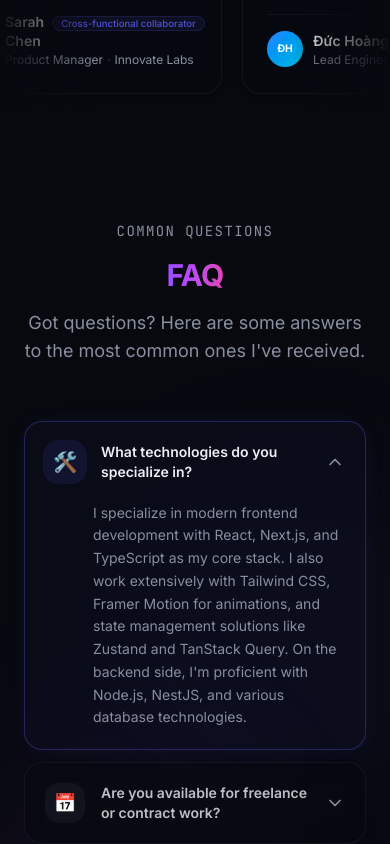
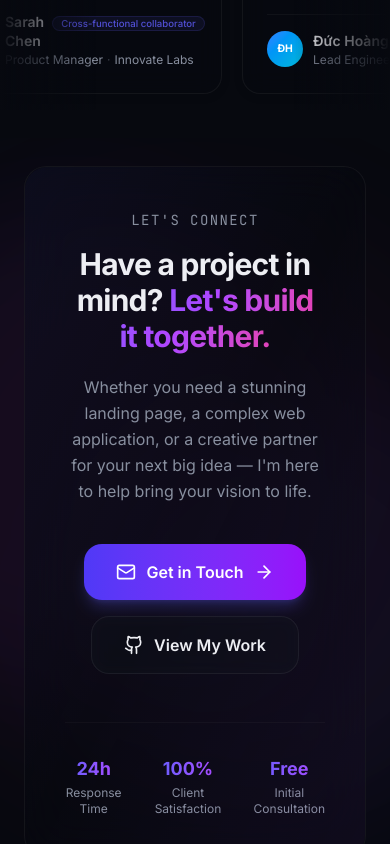
Before and after one commit to CrisNguyen2025/crisne-website, a Next.js app: page / in a window 390 px wide. Shown: the part 8500-9344 px from the top of the page. Built offline with nearby package versions, Linux system fonts and the light colour scheme.

Commit message:
feat: Introduce a new CTA section to the homepage and refine FAQ section padding.

```diff
--- a/app/page.tsx
+++ b/app/page.tsx
@@ -5,6 +5,7 @@ import { ExperienceSection } from "@/components/experience-section";
 import { ProjectsSection } from "@/components/projects-section";
 import { TestimonialsSection } from "@/components/testimonials-section";
 import { FaqSection } from "@/components/faq-section";
+import { CtaSection } from "@/components/cta-section";
 import { AnimatedBackground } from "@/components/animated-background";
 import { FloatingShapes } from "@/components/floating-shapes";
 import { Footer } from "@/components/footer";
@@ -21,6 +22,7 @@ export default function Home() {
         <ExperienceSection />
         <ProjectsSection />
         <TestimonialsSection />
+        <CtaSection />
         <FaqSection />
       </main>
       <Footer />
--- /dev/null
+++ b/components/cta-section.tsx
@@ -0,0 +1,175 @@
+"use client";
+
+import { motion } from "framer-motion";
+import { ArrowRight, Sparkles, Mail, MessageSquare } from "lucide-react";
+import { GradientText } from "@/components/gradient-text";
+
+const containerVariants = {
+  hidden: { opacity: 0 },
+  visible: {
+    opacity: 1,
+    transition: {
+      staggerChildren: 0.12,
+      delayChildren: 0.2,
+    },
+  },
+};
+
+const itemVariants = {
+  hidden: { opacity: 0, y: 30 },
+  visible: {
+    opacity: 1,
+    y: 0,
+    transition: {
+      duration: 0.6,
+      ease: [0.16, 1, 0.3, 1] as [number, number, number, number],
+    },
+  },
+};
+
+const floatingVariants = {
+  animate: {
+    y: [-8, 8, -8],
+    rotate: [-3, 3, -3],
+    transition: {
+      duration: 6,
+      repeat: Infinity,
+      ease: "easeInOut" as const,
+    },
+  },
+};
+
+export function CtaSection() {
+  return (
+    <section id="contact" className="relative py-7 sm:py-10 overflow-hidden">
+      <div className="absolute inset-0 pointer-events-none">
+        <div className="absolute top-1/3 left-1/6 w-md h-112 bg-indigo-500/5 rounded-full blur-3xl" />
+        <div className="absolute bottom-1/4 right-1/6 w-lg h-128 bg-purple-500/5 rounded-full blur-3xl" />
+        <div className="absolute top-1/2 left-1/2 -translate-x-1/2 -translate-y-1/2 w-160 h-160 bg-pink-500/3 rounded-full blur-3xl" />
+      </div>
+
+      <motion.div
+        className="absolute top-16 right-[15%] hidden md:block text-indigo-500/20"
+        variants={floatingVariants}
+        animate="animate"
+      >
+        <Sparkles className="w-8 h-8" />
+      </motion.div>
+      <motion.div
+        className="absolute bottom-20 left-[12%] hidden md:block text-purple-500/20"
+        variants={floatingVariants}
+        animate="animate"
+        style={{ animationDelay: "2s" }}
+      >
+        <MessageSquare className="w-7 h-7" />
+      </motion.div>
+
+      <div className="max-w-4xl mx-auto px-6 relative z-10">
+        <motion.div
+          className="relative rounded-3xl border border-border/50 bg-background/60 backdrop-blur-xl p-10 sm:p-14 md:p-16 overflow-hidden"
+          variants={containerVariants}
+          initial="hidden"
+          whileInView="visible"
+          viewport={{ once: true, margin: "-80px" }}
+        >
+          <div className="absolute inset-0 rounded-3xl bg-linear-to-br from-indigo-500/5 via-transparent to-purple-500/5 pointer-events-none" />
+          <div className="absolute -top-px left-8 right-8 h-px bg-linear-to-r from-transparent via-indigo-500/30 to-transparent" />
+
+          <div className="relative z-10 text-center">
+            <motion.span
+              variants={itemVariants}
+              className="inline-block text-sm font-mono text-muted-foreground tracking-widest uppercase mb-4"
+            >
+              Let&apos;s Connect
+            </motion.span>
+
+            <motion.h2
+              variants={itemVariants}
+              className="text-3xl sm:text-4xl md:text-5xl font-bold tracking-tight mb-5"
+            >
+              Have a project in mind?{" "}
+              <br className="hidden sm:block" />
+              <GradientText>Let&apos;s build it together.</GradientText>
+            </motion.h2>
+
+            <motion.p
+              variants={itemVariants}
+              className="text-muted-foreground text-base sm:text-lg max-w-2xl mx-auto mb-10 leading-relaxed"
+            >
+              Whether you need a stunning landing page, a complex web
+              application, or a creative partner for your next big idea — I&apos;m
+              here to help bring your vision to life.
+            </motion.p>
+
+            <motion.div
+              variants={itemVariants}
+              className="flex flex-col sm:flex-row items-center justify-center gap-4"
+            >
+              <motion.a
+                href="mailto:hello@crisne.dev"
+                className="group relative inline-flex items-center gap-2.5 px-8 py-4 rounded-2xl bg-linear-to-r from-indigo-600 to-purple-600 text-white font-semibold text-base shadow-lg shadow-indigo-500/25 hover:shadow-indigo-500/40 transition-shadow duration-300 overflow-hidden"
+                whileHover={{ scale: 1.03, y: -2 }}
+                whileTap={{ scale: 0.97 }}
+              >
+                <span className="absolute inset-0 bg-linear-to-r from-indigo-500 to-purple-500 opacity-0 group-hover:opacity-100 transition-opacity duration-300" />
+                <Mail className="w-5 h-5 relative z-10" />
+                <span className="relative z-10">Get in Touch</span>
+                <motion.span
+                  className="relative z-10"
+                  initial={{ x: 0 }}
+                  whileHover={{ x: 4 }}
+                  transition={{ type: "spring", stiffness: 400, damping: 20 }}
+                >
+                  <ArrowRight className="w-5 h-5" />
+                </motion.span>
+              </motion.a>
+
+              <motion.a
+                href="https://github.com/crisne"
+                target="_blank"
+                rel="noopener noreferrer"
+                className="inline-flex items-center gap-2.5 px-8 py-4 rounded-2xl border border-border/60 bg-muted/30 backdrop-blur-sm text-foreground font-semibold text-base hover:bg-muted/60 hover:border-border transition-all duration-300"
+                whileHover={{ scale: 1.03, y: -2 }}
+                whileTap={{ scale: 0.97 }}
+              >
+                <svg
+                  viewBox="0 0 24 24"
+                  fill="none"
+                  stroke="currentColor"
+                  strokeWidth="2"
+                  strokeLinecap="round"
+                  strokeLinejoin="round"
+                  className="w-5 h-5"
+                >
+                  <path d="M15 22v-4a4.8 4.8 0 0 0-1-3.5c3 0 6-2 6-5.5.08-1.25-.27-2.48-1-3.5.28-1.15.28-2.35 0-3.5 0 0-1 0-3 1.5-2.64-.5-5.36-.5-8 0C6 2 5 2 5 2c-.3 1.15-.3 2.35 0 3.5A5.403 5.403 0 0 0 4 9c0 3.5 3 5.5 6 5.5-.39.49-.68 1.05-.85 1.65-.17.6-.22 1.23-.15 1.85v4" />
+                  <path d="M9 18c-4.51 2-5-2-7-2" />
+                </svg>
+                View My Work
+              </motion.a>
+            </motion.div>
+          </div>
+
+          <motion.div
+            variants={itemVariants}
+            className="flex items-center justify-center gap-8 sm:gap-12 mt-12 pt-8 border-t border-border/30"
+          >
+            {[
+              { value: "24h", label: "Response Time" },
+              { value: "100%", label: "Client Satisfaction" },
+              { value: "Free", label: "Initial Consultation" },
+            ].map(({ value, label }) => (
+              <div key={label} className="text-center">
+                <div className="text-lg sm:text-xl font-bold bg-linear-to-r from-indigo-500 to-purple-500 bg-clip-text text-transparent">
+                  {value}
+                </div>
+                <div className="text-xs text-muted-foreground mt-0.5">
+                  {label}
+                </div>
+              </div>
+            ))}
+          </motion.div>
+        </motion.div>
+      </div>
+    </section>
+  );
+}
--- a/components/faq-section.tsx
+++ b/components/faq-section.tsx
@@ -156,7 +156,7 @@ export function FaqSection() {
   };
 
   return (
-    <section id="faq" className="relative py-20 sm:py-28 overflow-hidden">
+    <section id="faq" className="relative py-7 sm:py-10 overflow-hidden">
       <div className="absolute inset-0 pointer-events-none">
         <div className="absolute top-1/4 left-1/4 w-96 h-96 bg-indigo-500/3 rounded-full blur-3xl" />
         <div className="absolute bottom-1/4 right-1/4 w-96 h-96 bg-purple-500/3 rounded-full blur-3xl" />
```
